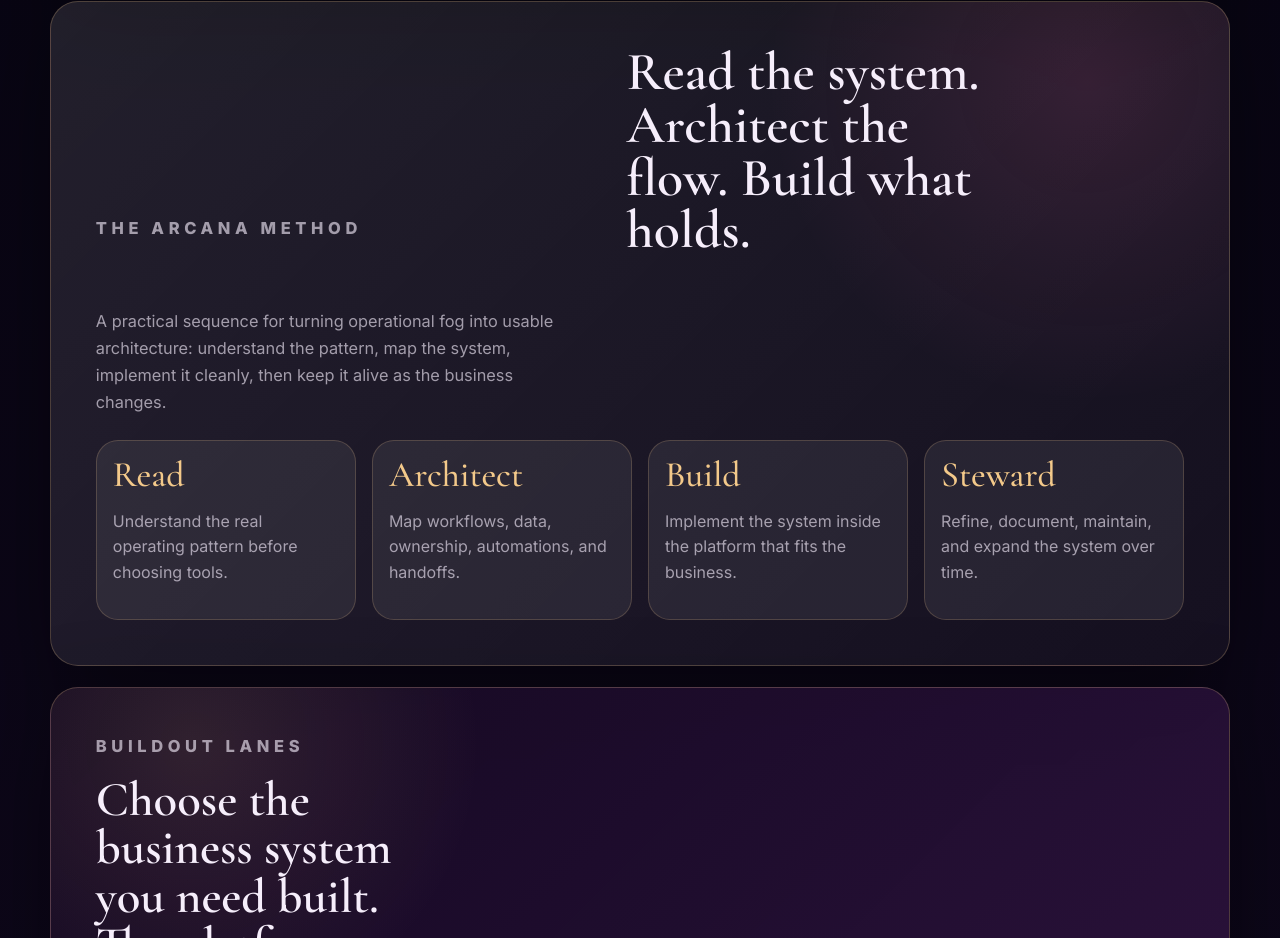
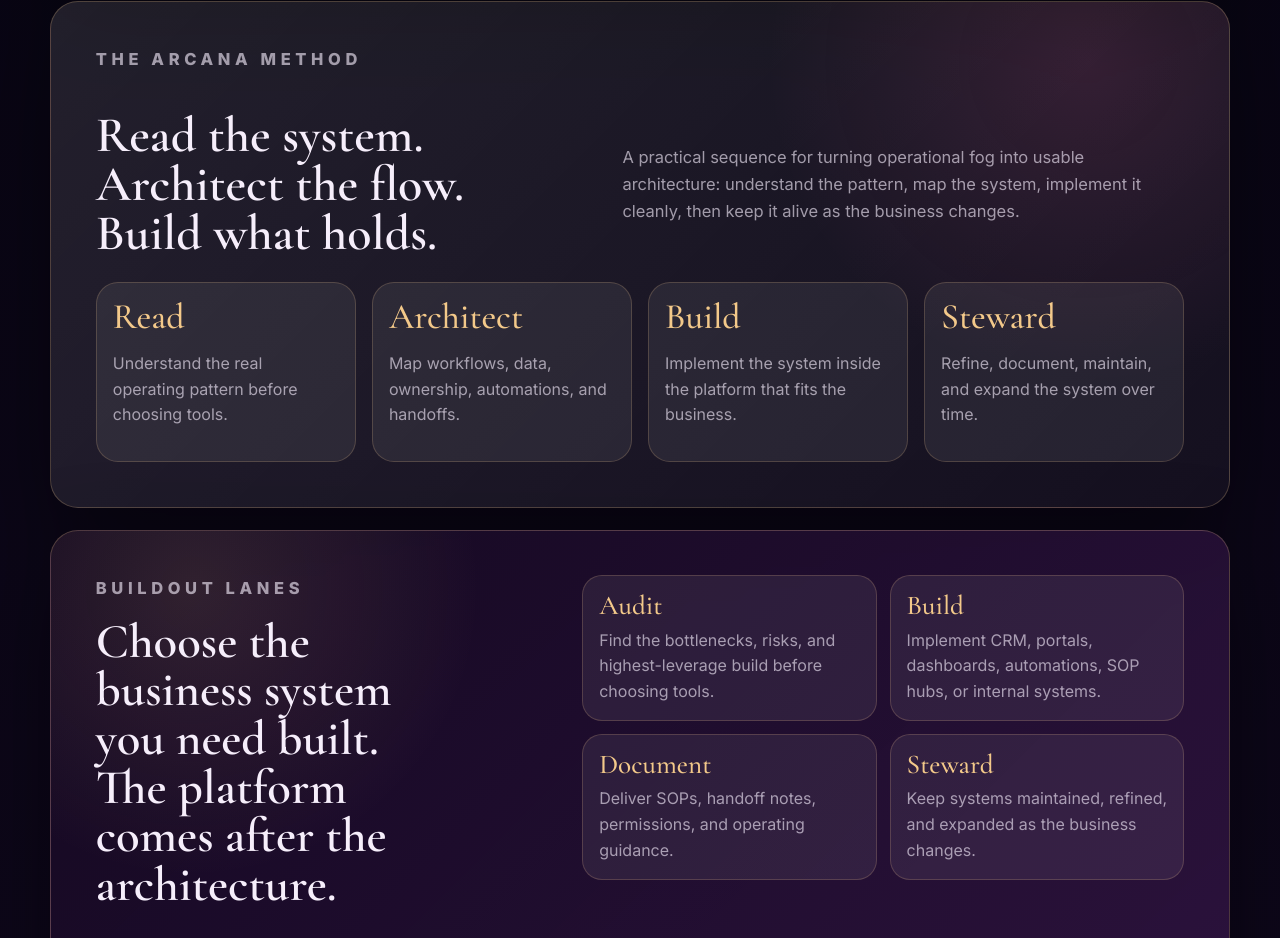
Before and after one commit to TheArcanaSystems/arcana-systems-website, a Next.js app: page / in a window 1280 px wide. Shown: the part 1862-2800 px from the top of the page. Built offline with nearby package versions, Linux system fonts and the light colour scheme.

Commit message:
Fill homepage open content areas

```diff
--- a/app/globals.css
+++ b/app/globals.css
@@ -205,10 +205,11 @@ footer {
   top: 0;
   z-index: 20;
   display: grid;
-  grid-template-columns: auto 1fr auto;
+  grid-template-columns: minmax(180px, 260px) 1fr auto;
   align-items: center;
   gap: 1.5rem;
-  padding: 0.85rem 0;
+  width: 100%;
+  padding: 0.85rem clamp(1rem, 3vw, 2rem);
   background: rgba(8, 5, 19, 0.68);
   border-bottom: 1px solid rgba(243, 201, 138, 0.18);
   backdrop-filter: blur(18px);
@@ -239,7 +240,7 @@ footer {
 
 nav {
   display: flex;
-  justify-content: center;
+  justify-content: flex-start;
   gap: 1.25rem;
   flex-wrap: wrap;
   color: var(--soft-mist);
@@ -577,30 +578,80 @@ h3 {
 .method-panel .section-intro {
   display: grid;
   grid-template-columns: minmax(360px, 0.86fr) minmax(320px, 1fr);
-  gap: clamp(1.5rem, 4vw, 4rem);
-  align-items: end;
+  gap: clamp(1.4rem, 3.4vw, 3rem);
+  align-items: center;
   max-width: none;
 }
 
+.method-panel .section-intro .eyebrow {
+  grid-column: 1 / -1;
+  margin-bottom: -0.3rem;
+}
+
 .method-panel .section-intro h2 {
-  max-width: 14.5ch;
-  font-size: clamp(2.8rem, 4.2vw, 4.65rem);
+  max-width: 16ch;
+  font-size: clamp(2.65rem, 3.9vw, 4.25rem);
   line-height: 0.98;
 }
 
-.method-panel .section-intro::after {
-  content: "A practical sequence for turning operational fog into usable architecture: understand the pattern, map the system, implement it cleanly, then keep it alive as the business changes.";
+.section-kicker {
+  margin: 0;
   max-width: 58ch;
   color: var(--muted-mist);
   font-size: 1.02rem;
   line-height: 1.65;
 }
 
+.modules-panel {
+  display: grid;
+  grid-template-columns: minmax(300px, 0.74fr) minmax(420px, 1fr);
+  gap: clamp(1.3rem, 3.2vw, 3rem);
+  align-items: start;
+}
+
+.modules-panel .section-intro {
+  max-width: 620px;
+}
+
+.modules-panel .section-intro h2 {
+  max-width: 13ch;
+  font-size: clamp(2.55rem, 3.8vw, 4.15rem);
+}
+
+.lane-detail-grid {
+  display: grid;
+  grid-template-columns: repeat(2, minmax(0, 1fr));
+  gap: 0.8rem;
+}
+
+.lane-detail-grid article {
+  min-height: 138px;
+  padding: 1rem;
+  border: 1px solid rgba(243, 201, 138, 0.2);
+  border-radius: 20px;
+  background: rgba(255, 255, 255, 0.07);
+}
+
+.lane-detail-grid span {
+  display: block;
+  margin-bottom: 0.5rem;
+  color: var(--pale-gold);
+  font-family: var(--serif);
+  font-size: 1.7rem;
+  line-height: 1;
+}
+
+.lane-detail-grid p {
+  margin: 0;
+  color: var(--muted-mist);
+}
+
 .module-cloud {
+  grid-column: 1 / -1;
   display: flex;
   flex-wrap: wrap;
   gap: 0.75rem;
-  margin-top: 2rem;
+  margin-top: 0.2rem;
 }
 
 .module-cloud a {
@@ -621,8 +672,8 @@ h3 {
 
 .founder-panel {
   display: grid;
-  grid-template-columns: minmax(220px, 0.38fr) minmax(0, 1fr);
-  gap: 2rem;
+  grid-template-columns: minmax(220px, 0.32fr) minmax(0, 1fr);
+  gap: clamp(1.4rem, 3vw, 2.6rem);
   align-items: center;
   background:
     radial-gradient(circle at 18% 24%, rgba(224, 92, 155, 0.18), transparent 18rem),
@@ -642,6 +693,45 @@ h3 {
   object-fit: cover;
   object-position: center top;
   border-radius: 20px;
+}
+
+.founder-copy {
+  display: grid;
+  grid-template-columns: minmax(280px, 0.86fr) minmax(220px, 0.6fr);
+  column-gap: clamp(1.2rem, 3vw, 2.8rem);
+  align-items: center;
+}
+
+.founder-copy .eyebrow,
+.founder-copy h2,
+.founder-copy > p,
+.founder-copy .text-link {
+  grid-column: 1;
+}
+
+.founder-copy h2 {
+  max-width: 13.5ch;
+  font-size: clamp(2.65rem, 4vw, 4.35rem);
+}
+
+.founder-notes {
+  grid-column: 2;
+  grid-row: 1 / span 4;
+  display: grid;
+  gap: 0.7rem;
+  margin: 0;
+  padding: 0;
+  list-style: none;
+}
+
+.founder-notes li {
+  padding: 0.85rem 0.95rem;
+  color: var(--soft-mist);
+  border: 1px solid rgba(243, 201, 138, 0.2);
+  border-radius: 18px;
+  background: rgba(255, 255, 255, 0.07);
+  font-size: 0.92rem;
+  font-weight: 800;
 }
 
 .text-link {
@@ -678,6 +768,7 @@ footer {
   .site-header,
   .hero-section,
   .intro-panel,
+  .modules-panel,
   .split-panel,
   .founder-panel {
     grid-template-columns: 1fr;
@@ -706,6 +797,26 @@ footer {
 
   .intro-panel .path-grid {
     grid-template-columns: 1fr;
+  }
+
+  .method-panel .section-intro,
+  .founder-copy {
+    grid-template-columns: 1fr;
+  }
+
+  .method-panel .section-intro .eyebrow,
+  .founder-copy .eyebrow,
+  .founder-copy h2,
+  .founder-copy > p,
+  .founder-copy .text-link,
+  .founder-notes {
+    grid-column: 1;
+  }
+
+  .founder-notes {
+    grid-row: auto;
+    grid-template-columns: repeat(3, minmax(0, 1fr));
+    margin-top: 0.4rem;
   }
 }
 
@@ -745,8 +856,10 @@ footer {
   }
 
   .oracle-strip,
+  .lane-detail-grid,
   .path-grid,
-  .method-track {
+  .method-track,
+  .founder-notes {
     grid-template-columns: 1fr;
   }
 
--- a/app/page.tsx
+++ b/app/page.tsx
@@ -37,6 +37,19 @@ const modules = [
   "SaaS Foundations",
   "Retainer Support",
   "Full System Design",
+];
+
+const laneDetails = [
+  ["Audit", "Find the bottlenecks, risks, and highest-leverage build before choosing tools."],
+  ["Build", "Implement CRM, portals, dashboards, automations, SOP hubs, or internal systems."],
+  ["Document", "Deliver SOPs, handoff notes, permissions, and operating guidance."],
+  ["Steward", "Keep systems maintained, refined, and expanded as the business changes."],
+];
+
+const founderNotes = [
+  "Architecture before platform selection",
+  "Human judgment over generic automation",
+  "Documentation and handoff included",
 ];
 
 export default function Home() {
@@ -137,6 +150,11 @@ export default function Home() {
         <div className="section-intro">
           <p className="eyebrow">The Arcana Method</p>
           <h2>Read the system. Architect the flow. Build what holds.</h2>
+          <p className="section-kicker">
+            A practical sequence for turning operational fog into usable architecture:
+            understand the pattern, map the system, implement it cleanly, then keep it
+            alive as the business changes.
+          </p>
         </div>
         <ol className="method-track">
           {method.map(([title, copy]) => (
@@ -153,6 +171,14 @@ export default function Home() {
           <p className="eyebrow">Buildout Lanes</p>
           <h2>Choose the business system you need built. The platform comes after the architecture.</h2>
         </div>
+        <div className="lane-detail-grid" aria-label="What each buildout can include">
+          {laneDetails.map(([title, copy]) => (
+            <article key={title}>
+              <span>{title}</span>
+              <p>{copy}</p>
+            </article>
+          ))}
+        </div>
         <div className="module-cloud">
           {modules.map((module) => (
             <a key={module} href="/pricing.html">
@@ -166,7 +192,7 @@ export default function Home() {
         <div className="founder-image">
           <img src="/images/cnelson-headshot-clean.png" alt="Caitilin Nelson, founder of The Arcana Systems" />
         </div>
-        <div>
+        <div className="founder-copy">
           <p className="eyebrow">Founder-Led</p>
           <h2>Built personally, with the judgment your operations deserve.</h2>
           <p>
@@ -174,6 +200,11 @@ export default function Home() {
             merely pretty. It has to work for your real clients, your real tools, and your
             real capacity.
           </p>
+          <ul className="founder-notes">
+            {founderNotes.map((note) => (
+              <li key={note}>{note}</li>
+            ))}
+          </ul>
           <a className="text-link" href="/about.html">Read Caitilin&apos;s story</a>
         </div>
       </section>
```
